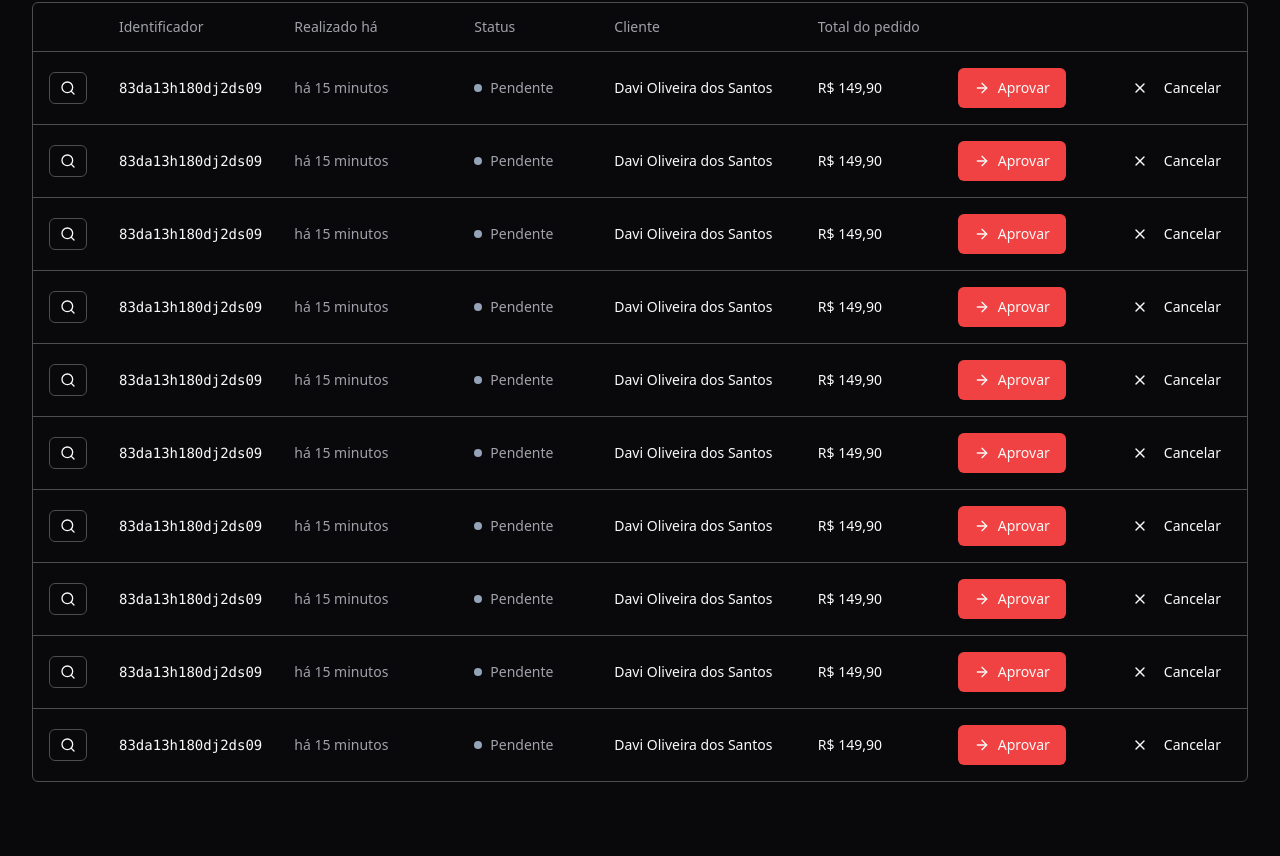
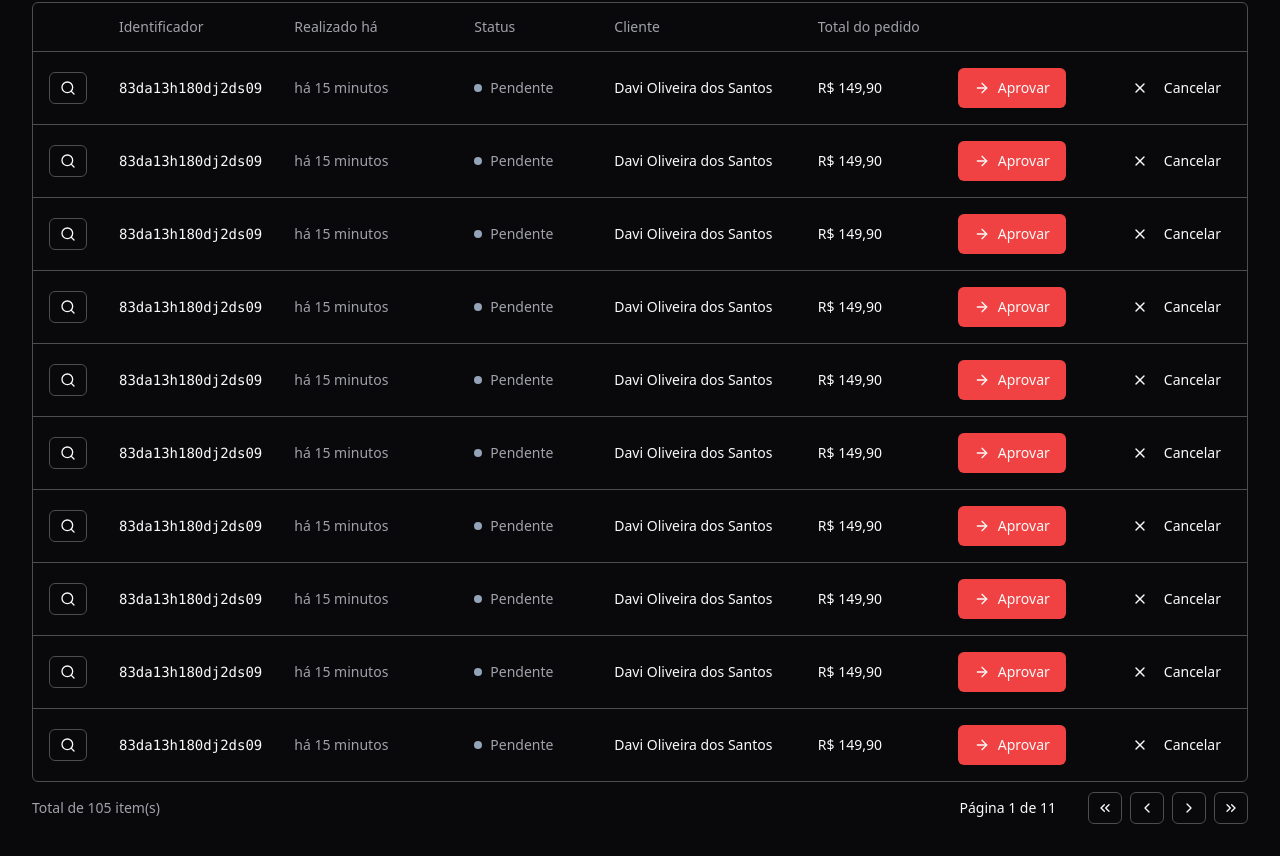
Before and after one commit to davsoliveira/pizzashop-web, a React (Vite) app: page /orders in a window 1280 px wide. Shown: the part 181-1037 px from the top of the page. Before the commit the page ends 995 px from the top, so only its background shows below. Built offline with nearby package versions, Linux system fonts and the light colour scheme.

Commit message:
criando componente de paginação

```diff
--- /dev/null
+++ b/src/components/pagination.tsx
@@ -0,0 +1,44 @@
+import { ChevronLeft, ChevronRight, ChevronsLeft, ChevronsRight } from "lucide-react";
+import { Button } from "./ui/button";
+
+interface PaginationProps {
+  pageIndex: number;
+  totalCount: number;
+  perPage: number;
+}
+
+export function Pagination({ pageIndex, perPage, totalCount }: PaginationProps) {
+  const pages = Math.ceil(totalCount / perPage) || 1
+
+  return (
+    <div className="flex items-center justify-between">
+      <span className="text-sm text-muted-foreground">
+        Total de {totalCount} item(s)
+      </span>
+
+      <div className="flex items-center gap-6 lg:gap-8">
+        <div className="font-medium text-sm">
+          Página {pageIndex + 1} de {pages}
+        </div>
+        <div className="flex items-center gap-2">
+          <Button variant='outline' className="h-8 w-8">
+            <ChevronsLeft className="h-4 w-4" />
+            <span className="sr-only">Primeira página</span>
+          </Button>
+          <Button variant='outline' className="h-8 w-8">
+            <ChevronLeft className="h-4 w-4" />
+            <span className="sr-only">Página anterior</span>
+          </Button>
+          <Button variant='outline' className="h-8 w-8">
+            <ChevronRight className="h-4 w-4" />
+            <span className="sr-only">Próxima página</span>
+          </Button>
+          <Button variant='outline' className="h-8 w-8">
+            <ChevronsRight className="h-4 w-4" />
+            <span className="sr-only">Última página</span>
+          </Button>
+        </div>
+      </div>
+    </div>
+  )
+}
--- a/src/pages/app/orders/orders.tsx
+++ b/src/pages/app/orders/orders.tsx
@@ -2,6 +2,7 @@
 import { Table, TableBody, TableHead, TableHeader, TableRow } from '@/components/ui/table'
 import { OrderTableRow } from './order-table-row'
 import { OrderTableFilters } from './order-table-filters'
+import { Pagination } from '@/components/pagination'
 
 export function Orders() {
   return (
@@ -9,7 +10,6 @@
       <Helmet title="Pedidos" />
       <div className="flex flex-col gap-4">
         <h1 className="text-3xl font-bold tracking-tight">Pedidos</h1>
-      </div>
 
         <div className="space-y-2.5">
           <OrderTableFilters />
@@ -35,6 +35,10 @@
               </TableBody>
             </Table>
           </div>
+
+          <Pagination pageIndex={0} totalCount={105} perPage={10} />
+
+        </div>
       </div>
     </>
   )
```
Lines whose indentation alone changed are shown as unchanged.
